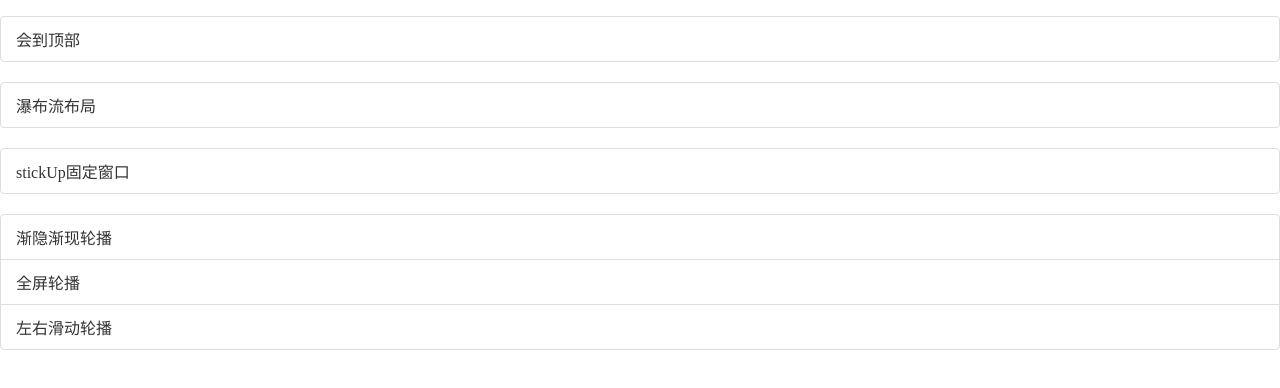
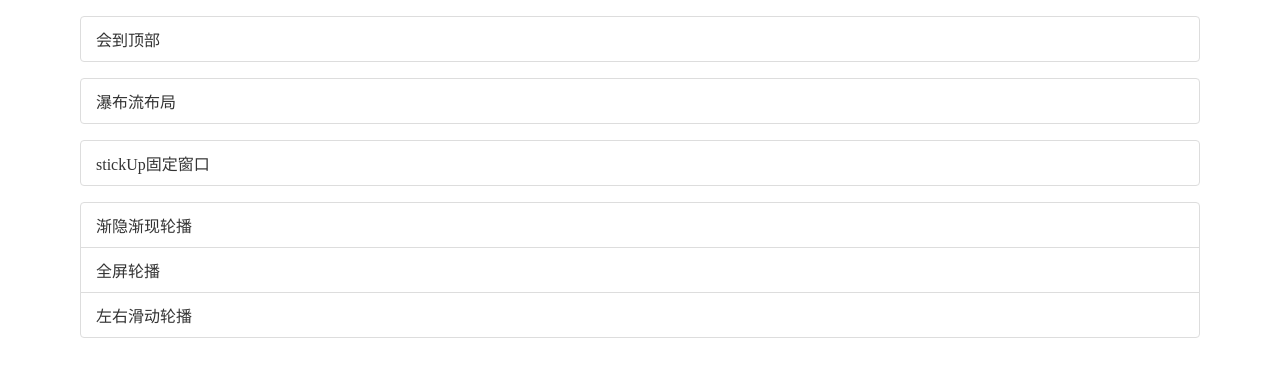
Before and after one commit to sophiabrook/libs, a plain HTML site: page index.html in a window 1280 px wide. Drawn offline with Linux system fonts and the light colour scheme.

Commit message:
Update index.html

```diff
--- a/index.html
+++ b/index.html
@@ -26,8 +26,10 @@
 /* 		margin: 40px; */
 	}
 	.list-group {
-	  padding-left: 0;
-	  margin-bottom: 20px;
+	      padding-left: 0;
+	      margin-bottom: 5px;
+	      margin-left: 80px;
+	      margin-right: 80px;
 	}
 	.list-group-item {
 	  position: relative;
```
